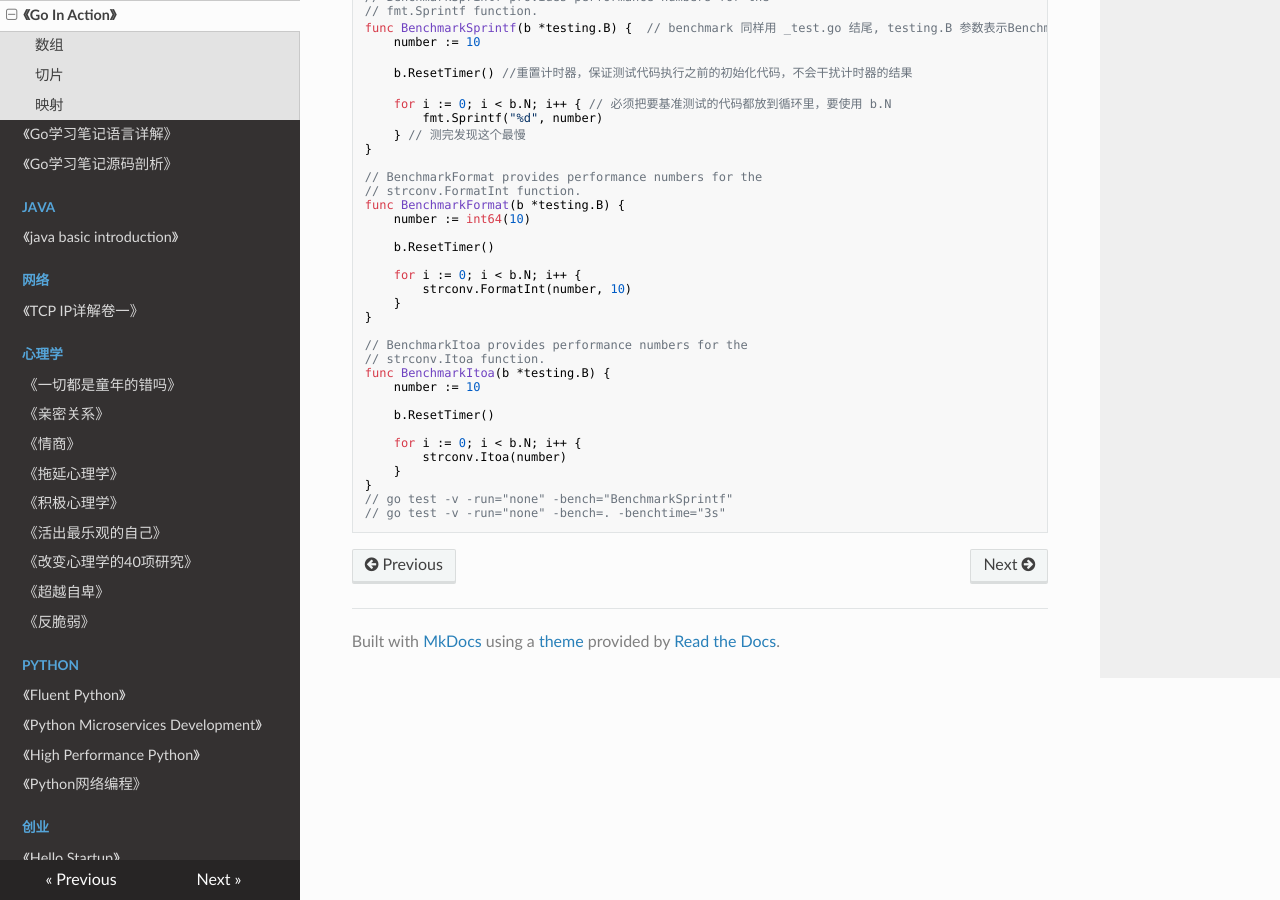
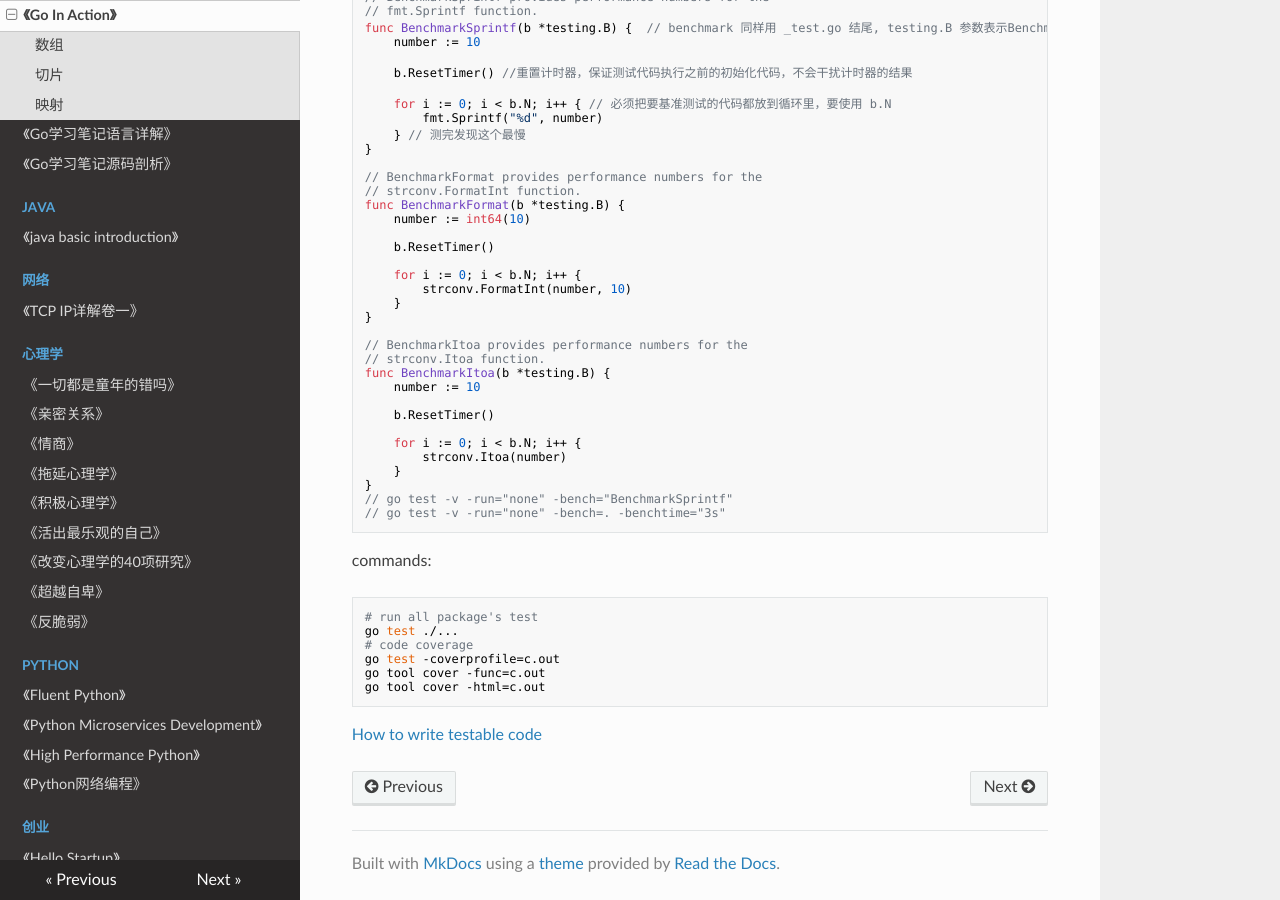
Before and after one commit to PegasusWang/booknotes, an MkDocs documentation site: the page built from docs/golang/go_in_action(go语言实战).md, in a window 1280 px wide and 900 px high, scrolled down 22279 px. Built offline with MkDocs 1.6.1, drawn with Linux system fonts in a browser that asks for light colours; nearby versions of some CDN libraries; old or Windows-style settings are respelled for this version of MkDocs.

Commit message:
tes command

````diff
--- a/docs/golang/go_in_action(go语言实战).md
+++ b/docs/golang/go_in_action(go语言实战).md
@@ -1474,3 +1474,16 @@ func BenchmarkItoa(b *testing.B) {
 // go test -v -run="none" -bench="BenchmarkSprintf"
 // go test -v -run="none" -bench=. -benchtime="3s"
 ```
+
+commands:
+
+```sh
+# run all package's test
+go test ./...
+# code coverage
+go test -coverprofile=c.out
+go tool cover -func=c.out
+go tool cover -html=c.out
+```
+
+[How to write testable code](https://www.youtube.com/watch?v=BaMcmZRrG-c)
````
